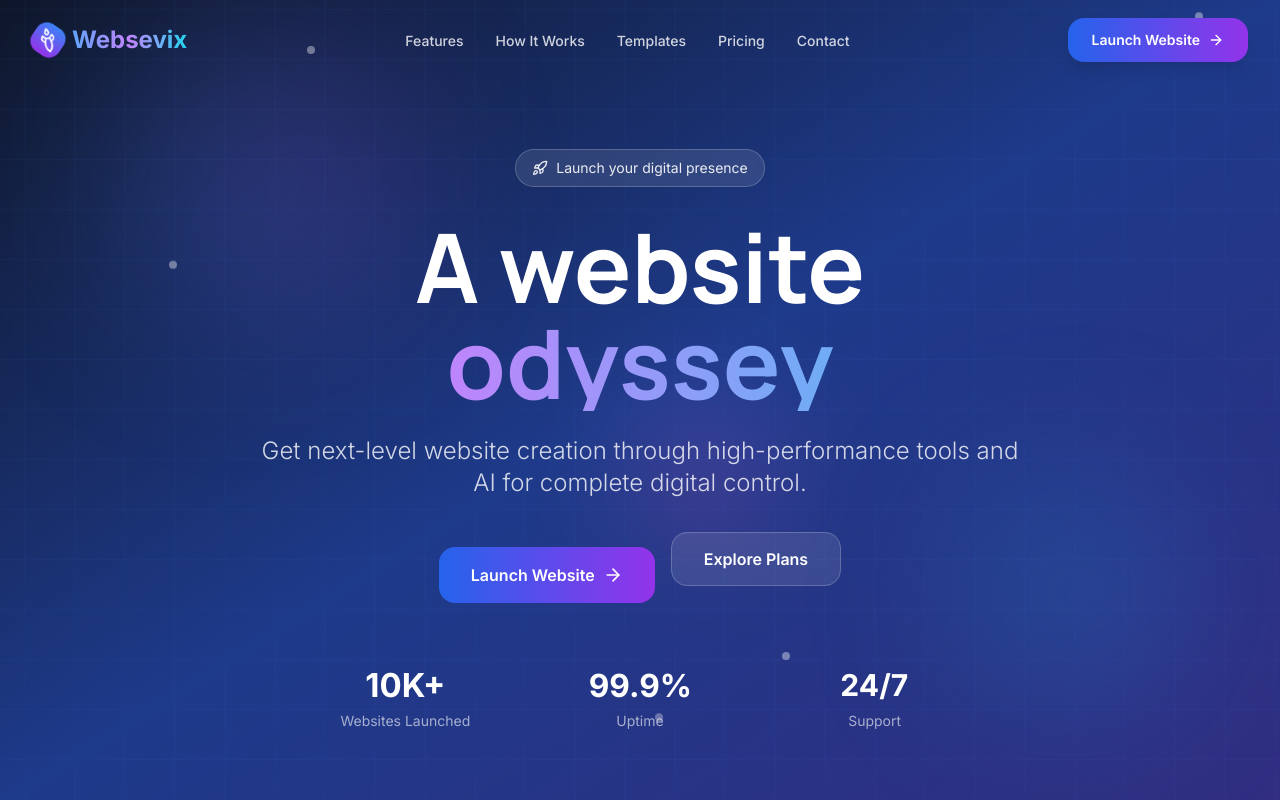
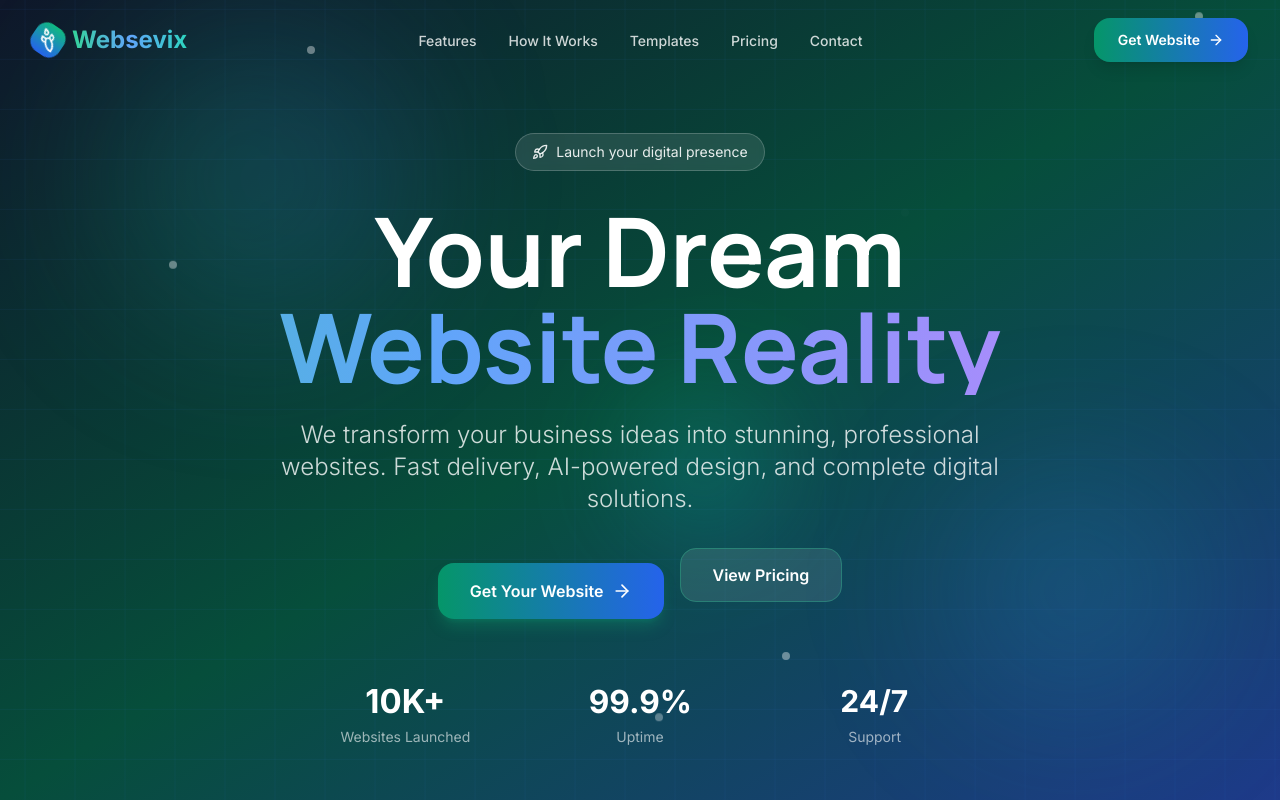
Before and after one commit to jobyojnahub-a11y/websevix, a Next.js app: page / in a window 1280 px wide. Shown: the top 800 px of the page. Built offline with nearby package versions, Linux system fonts and the light colour scheme.

Commit message:
âœ¨ Original Websevix Design - Emerald-Blue theme, unique tagline, professional branding

```diff
--- a/components/Navigation.tsx
+++ b/components/Navigation.tsx
@@ -47,11 +47,11 @@ export default function Navigation() {
               <motion.div
                 animate={{ rotate: [0, 360] }}
                 transition={{ duration: 20, repeat: Infinity, ease: 'linear' }}
-                className="w-8 h-8 bg-gradient-to-r from-blue-500 to-purple-600 rounded-lg flex items-center justify-center"
+                className="w-8 h-8 bg-gradient-to-r from-emerald-500 to-blue-600 rounded-lg flex items-center justify-center"
               >
                 <Rocket className="w-5 h-5 text-white" />
               </motion.div>
-              <span className="text-2xl font-bold bg-gradient-to-r from-blue-400 via-purple-400 to-cyan-400 bg-clip-text text-transparent">
+              <span className="text-2xl font-bold bg-gradient-to-r from-emerald-400 via-blue-400 to-teal-400 bg-clip-text text-transparent">
                 Websevix
               </span>
             </Link>
@@ -72,7 +72,7 @@ export default function Navigation() {
                   className="relative text-sm font-medium text-white/80 hover:text-white transition-colors duration-200 group"
                 >
                   {item.name}
-                  <span className="absolute -bottom-1 left-0 w-0 h-0.5 bg-gradient-to-r from-blue-400 to-purple-400 group-hover:w-full transition-all duration-300" />
+                  <span className="absolute -bottom-1 left-0 w-0 h-0.5 bg-gradient-to-r from-emerald-400 to-blue-400 group-hover:w-full transition-all duration-300" />
                 </Link>
               </motion.div>
             ))}
@@ -86,9 +86,9 @@ export default function Navigation() {
             >
               <Link
                 href="#contact"
-                className="group px-6 py-3 text-sm font-semibold text-white bg-gradient-to-r from-blue-600 to-purple-600 rounded-xl hover:from-blue-700 hover:to-purple-700 transition-all duration-300 flex items-center gap-2 shadow-lg hover:shadow-xl"
+                className="group px-6 py-3 text-sm font-semibold text-white bg-gradient-to-r from-emerald-600 to-blue-600 rounded-xl hover:from-emerald-700 hover:to-blue-700 transition-all duration-300 flex items-center gap-2 shadow-lg hover:shadow-xl"
               >
-                Launch Website
+                Get Website
                 <ArrowRight className="w-4 h-4 group-hover:translate-x-1 transition-transform" />
               </Link>
             </motion.div>
@@ -144,7 +144,7 @@ export default function Navigation() {
                   className="block py-3 text-center text-base font-semibold text-white bg-gradient-to-r from-blue-600 to-purple-600 rounded-xl"
                   onClick={() => setMobileMenuOpen(false)}
                 >
-                  Launch Website
+                  Get Website
                 </Link>
               </motion.div>
             </div>
--- a/components/sections/Hero.tsx
+++ b/components/sections/Hero.tsx
@@ -17,8 +17,8 @@ export default function Hero() {
 
   return (
     <section ref={containerRef} className="relative min-h-screen flex items-center justify-center pt-20 overflow-hidden">
-      {/* Spaceship-style Animated Background */}
-      <div className="absolute inset-0 bg-gradient-to-br from-slate-900 via-blue-900 to-indigo-900">
+      {/* Professional Websevix Background */}
+      <div className="absolute inset-0 bg-gradient-to-br from-slate-900 via-emerald-900 to-blue-900">
         {/* Animated Grid */}
         <motion.div
           className="absolute inset-0 opacity-20"
@@ -35,9 +35,9 @@ export default function Hero() {
           }}
         />
 
-        {/* Floating Orbs - Spaceship Style */}
+        {/* Professional Floating Orbs */}
         <motion.div
-          className="absolute top-20 left-20 w-64 h-64 bg-gradient-to-r from-blue-500/20 to-purple-500/20 rounded-full blur-3xl"
+          className="absolute top-20 left-20 w-64 h-64 bg-gradient-to-r from-emerald-500/20 to-blue-500/20 rounded-full blur-3xl"
           animate={{
             scale: [1, 1.2, 1],
             x: [0, 50, 0],
@@ -46,7 +46,7 @@ export default function Hero() {
           transition={{ duration: 15, repeat: Infinity, ease: 'easeInOut' }}
         />
         <motion.div
-          className="absolute bottom-32 right-20 w-48 h-48 bg-gradient-to-r from-cyan-500/20 to-blue-500/20 rounded-full blur-3xl"
+          className="absolute bottom-32 right-20 w-48 h-48 bg-gradient-to-r from-blue-500/20 to-teal-500/20 rounded-full blur-3xl"
           animate={{
             scale: [1, 1.3, 1],
             x: [0, -40, 0],
@@ -55,7 +55,7 @@ export default function Hero() {
           transition={{ duration: 12, repeat: Infinity, ease: 'easeInOut', delay: 3 }}
         />
         <motion.div
-          className="absolute top-1/2 left-1/2 w-32 h-32 bg-gradient-to-r from-indigo-500/20 to-pink-500/20 rounded-full blur-2xl"
+          className="absolute top-1/2 left-1/2 w-32 h-32 bg-gradient-to-r from-emerald-500/20 to-cyan-500/20 rounded-full blur-2xl"
           animate={{
             scale: [1, 1.4, 1],
             rotate: [0, 360],
@@ -81,16 +81,16 @@ export default function Hero() {
             Launch your digital presence
           </motion.div>
 
-          {/* Main Heading - Spaceship Style */}
+          {/* Original Websevix Heading */}
           <motion.h1
             initial={{ opacity: 0, y: 30 }}
             animate={{ opacity: 1, y: 0 }}
             transition={{ duration: 0.8, delay: 0.2 }}
             className="text-6xl sm:text-7xl lg:text-8xl font-bold text-white mb-6 leading-tight"
           >
-            <span className="block">A website</span>
+            <span className="block">Your Dream</span>
             <motion.span
-              className="block bg-gradient-to-r from-blue-400 via-purple-400 to-cyan-400 bg-clip-text text-transparent"
+              className="block bg-gradient-to-r from-emerald-400 via-blue-400 to-purple-400 bg-clip-text text-transparent"
               animate={{
                 backgroundPosition: ['0% 50%', '100% 50%', '0% 50%'],
               }}
@@ -99,18 +99,18 @@ export default function Hero() {
                 backgroundSize: '200% 200%'
               }}
             >
-              odyssey
+              Website Reality
             </motion.span>
           </motion.h1>
 
-          {/* Spaceship-style Subtitle */}
+          {/* Original Websevix Subtitle */}
           <motion.p
             initial={{ opacity: 0, y: 20 }}
             animate={{ opacity: 1, y: 0 }}
             transition={{ duration: 0.8, delay: 0.4 }}
             className="text-xl sm:text-2xl text-white/80 mb-12 max-w-3xl mx-auto leading-relaxed font-light"
           >
-            Get next-level website creation through high-performance tools and AI for complete digital control.
+            We transform your business ideas into stunning, professional websites. Fast delivery, AI-powered design, and complete digital solutions.
           </motion.p>
 
           {/* Spaceship-style CTAs */}
@@ -126,9 +126,9 @@ export default function Hero() {
             >
               <Link
                 href="#contact"
-                className="group px-8 py-4 bg-gradient-to-r from-blue-600 to-purple-600 text-white font-semibold rounded-xl hover:from-blue-700 hover:to-purple-700 transition-all duration-300 flex items-center gap-2"
+                className="group px-8 py-4 bg-gradient-to-r from-emerald-600 to-blue-600 text-white font-semibold rounded-xl hover:from-emerald-700 hover:to-blue-700 transition-all duration-300 flex items-center gap-2 shadow-lg shadow-emerald-500/25"
               >
-                Launch Website
+                Get Your Website
                 <ArrowRight className="w-5 h-5 group-hover:translate-x-1 transition-transform" />
               </Link>
             </motion.div>
@@ -138,9 +138,9 @@ export default function Hero() {
             >
               <Link
                 href="#pricing"
-                className="px-8 py-4 bg-white/10 backdrop-blur-sm border border-white/20 text-white font-semibold rounded-xl hover:bg-white/20 transition-all duration-300"
+                className="px-8 py-4 bg-white/10 backdrop-blur-sm border border-emerald-400/30 text-white font-semibold rounded-xl hover:bg-emerald-500/10 hover:border-emerald-400/50 transition-all duration-300"
               >
-                Explore Plans
+                View Pricing
               </Link>
             </motion.div>
           </motion.div>
```
